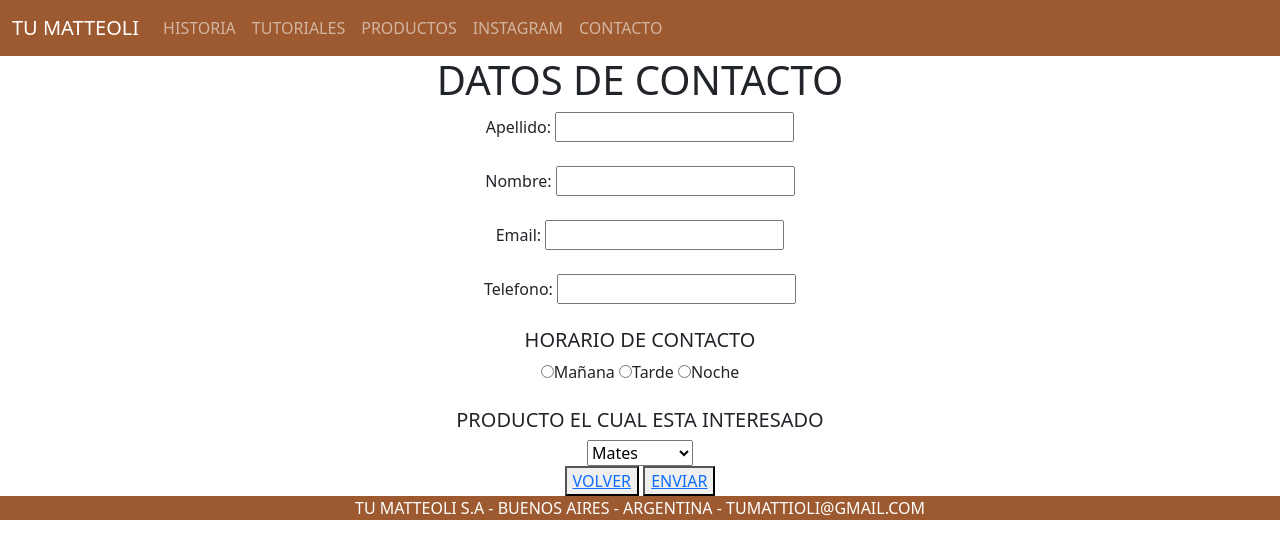
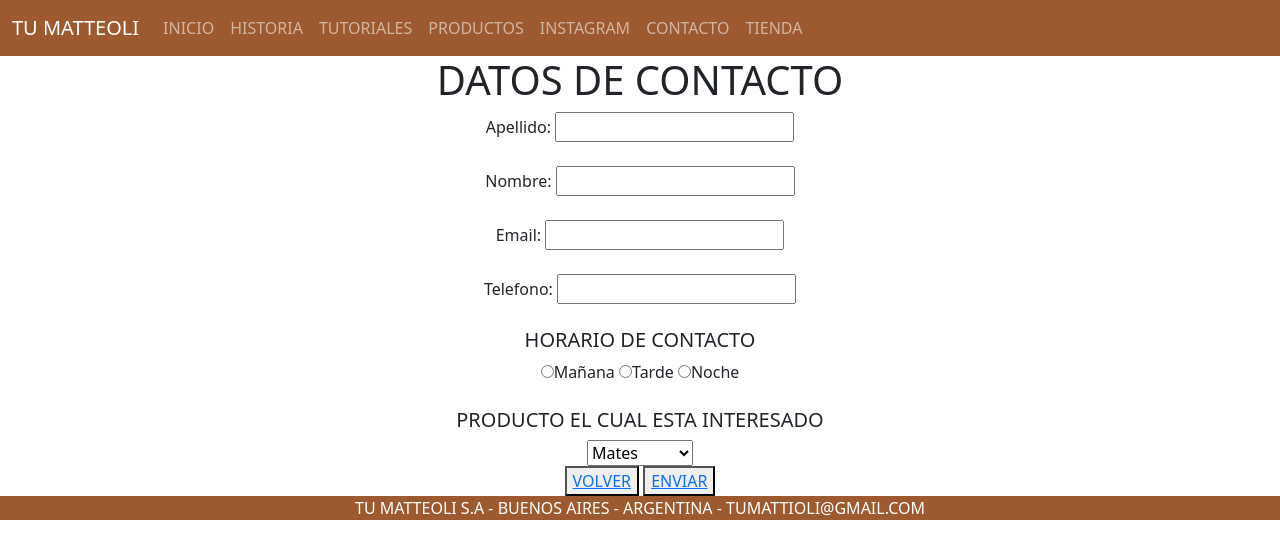
Before and after one commit to JulianBati92/PF-Batistutti, a plain HTML site: page pages/formu.html in a window 1280 px wide. Drawn offline with nearby package versions, Linux system fonts and the light colour scheme.

Commit message:
Update formu.html

```diff
--- a/pages/formu.html
+++ b/pages/formu.html
@@ -22,6 +22,9 @@
           <div class="collapse navbar-collapse" id="navbarNav">
             <ul class="navbar-nav">
               <li class="nav-item">
+                <a class="nav-link" href="../index.html">INICIO</a>
+              </li>
+              <li class="nav-item">
                 <a class="nav-link" href="../pages/historia.html">HISTORIA</a>
               </li>
               <li class="nav-item">
@@ -35,6 +38,9 @@
               </li>
               <li class="nav-item">
                 <a class="nav-link" href="../pages/formu-contacto.html">CONTACTO</a>
+              </li>
+              <li class="nav-item">
+                <a class="nav-link" href="../pages/tienda.html">TIENDA</a>
               </li>
             </ul>
           </div>
```
